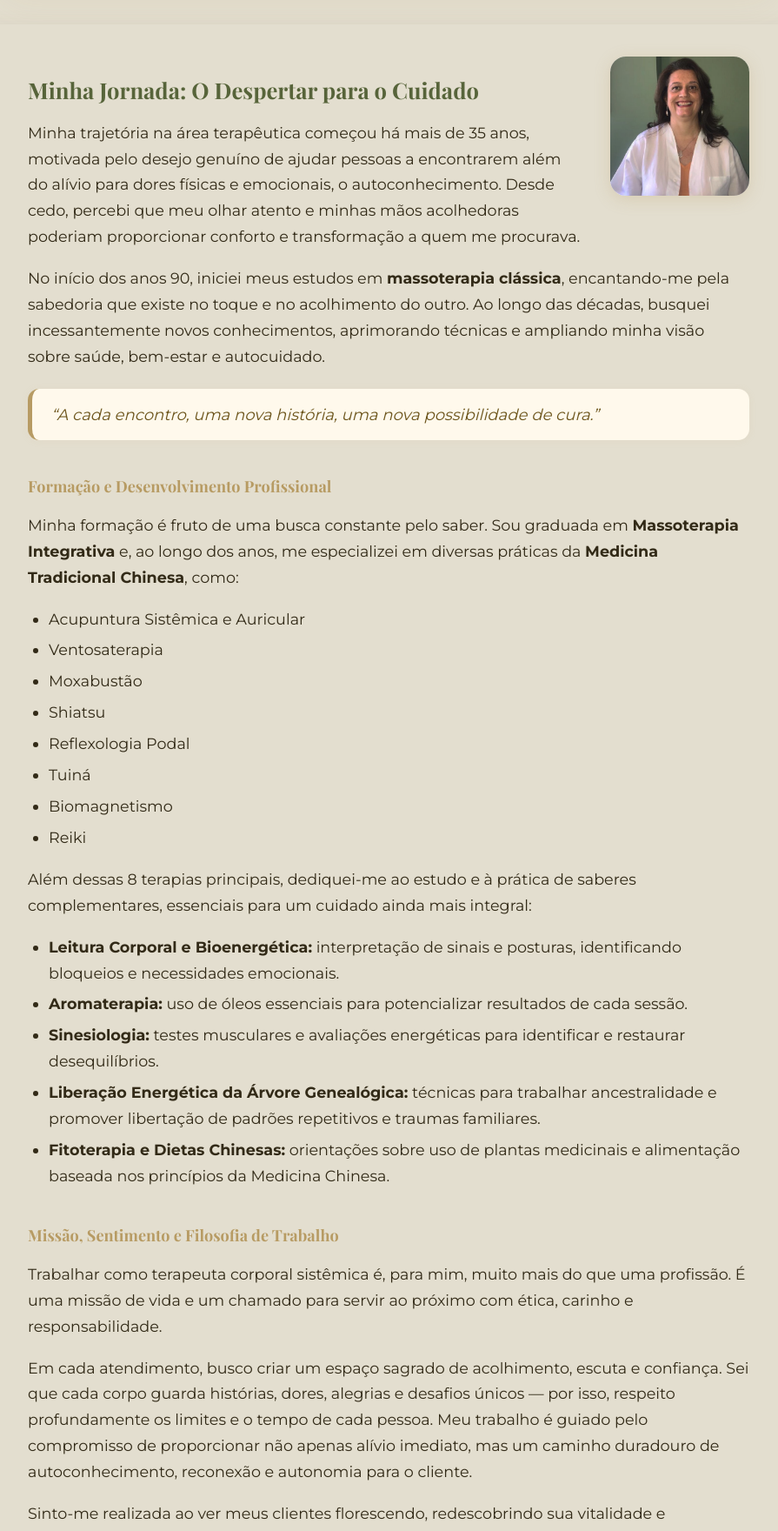
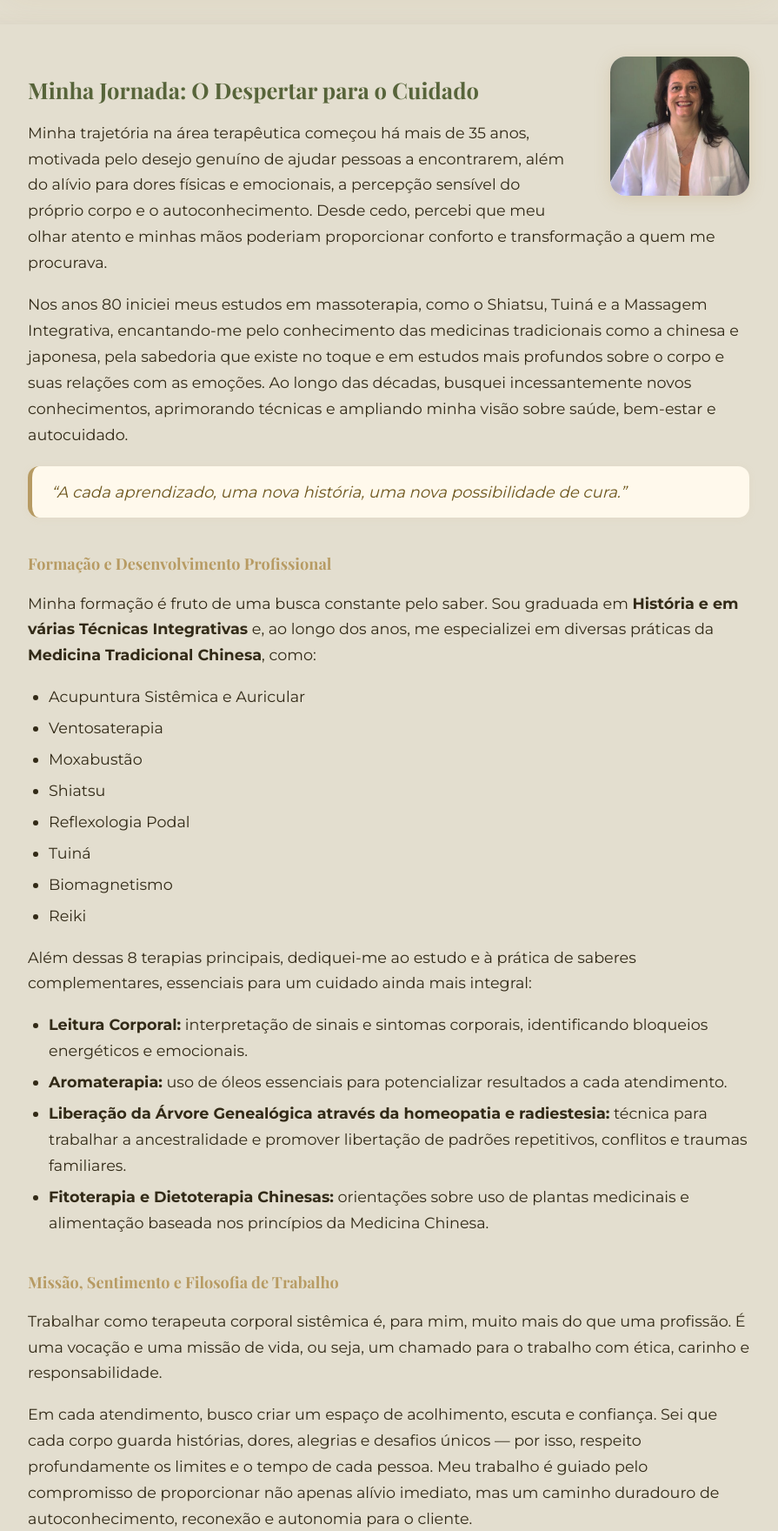
Before and after one commit to joaopfigo/Consultorio_front, a PHP site: page /sobre.html in a window 1280 px wide. Shown: the part 228-1988 px from the top of the page at 87% size, without its empty margins (193-1088 px from the left). Run offline with PHP 8.4, Linux system fonts and the light colour scheme.

Commit message:
Descreve aqui o que você mudou

```diff
--- a/sobre.html
+++ b/sobre.html
@@ -228,7 +228,7 @@
 <body>
     <nav class="navbar">
         <div class="navbar-logo-central">
-            <img src="logo.png" alt="Consultório de Terapia Corporal Sistêmica" />
+            <img src="img/logo.png" alt="Consultório de Terapia Corporal Sistêmica" />
             <span>Virlene Figueiredo</span>
         </div>
         <button class="navbar-toggle" aria-label="Abrir menu">&#9776;</button>
@@ -243,13 +243,13 @@
     </nav>
   <div class="banner-sobre">Sobre Virlene Figueiredo</div>
   <div class="sobre-container">
-    <img src="virlene.png" class="foto-sobre" alt="Virlene Figueiredo">
+    <img src="img/virlene.png" class="foto-sobre" alt="Virlene Figueiredo">
     <h2>Minha Jornada: O Despertar para o Cuidado</h2>
-    <p>Minha trajetória na área terapêutica começou há mais de 35 anos, motivada pelo desejo genuíno de ajudar pessoas a encontrarem além do alívio para dores físicas e emocionais, o autoconhecimento. Desde cedo, percebi que meu olhar atento e minhas mãos acolhedoras poderiam proporcionar conforto e transformação a quem me procurava.</p>
-    <p>No início dos anos 90, iniciei meus estudos em <b>massoterapia clássica</b>, encantando-me pela sabedoria que existe no toque e no acolhimento do outro. Ao longo das décadas, busquei incessantemente novos conhecimentos, aprimorando técnicas e ampliando minha visão sobre saúde, bem-estar e autocuidado.</p>
-    <div class="sobre-quote">“A cada encontro, uma nova história, uma nova possibilidade de cura.”</div>
+    <p>Minha trajetória na área terapêutica começou há mais de 35 anos, motivada pelo desejo genuíno de ajudar pessoas a encontrarem, além do alívio para dores físicas e emocionais, a percepção sensível do próprio corpo e o autoconhecimento. Desde cedo, percebi que meu olhar atento e minhas mãos poderiam proporcionar conforto e transformação a quem me procurava.</p>
+    <p>Nos anos 80 iniciei meus estudos em massoterapia, como o Shiatsu, Tuiná e a Massagem Integrativa, encantando-me pelo conhecimento das medicinas tradicionais como a chinesa e japonesa, pela sabedoria que existe no toque e em estudos mais profundos sobre o corpo e suas relações com as emoções. Ao longo das décadas, busquei incessantemente novos conhecimentos, aprimorando técnicas e ampliando minha visão sobre saúde, bem-estar e autocuidado.</p>
+    <div class="sobre-quote">“A cada aprendizado, uma nova história, uma nova possibilidade de cura.”</div>
     <h3>Formação e Desenvolvimento Profissional</h3>
-    <p>Minha formação é fruto de uma busca constante pelo saber. Sou graduada em <b>Massoterapia Integrativa</b> e, ao longo dos anos, me especializei em diversas práticas da <b>Medicina Tradicional Chinesa</b>, como:</p>
+    <p>Minha formação é fruto de uma busca constante pelo saber. Sou graduada em <b>História e em várias Técnicas Integrativas</b> e, ao longo dos anos, me especializei em diversas práticas da <b>Medicina Tradicional Chinesa</b>, como:</p>
     <ul>
       <li>Acupuntura Sistêmica e Auricular</li>
       <li>Ventosaterapia</li>
@@ -262,23 +262,22 @@
     </ul>
     <p>Além dessas 8 terapias principais, dediquei-me ao estudo e à prática de saberes complementares, essenciais para um cuidado ainda mais integral:</p>
     <ul>
-      <li><b>Leitura Corporal e Bioenergética:</b> interpretação de sinais e posturas, identificando bloqueios e necessidades emocionais.</li>
-      <li><b>Aromaterapia:</b> uso de óleos essenciais para potencializar resultados de cada sessão.</li>
-      <li><b>Sinesiologia:</b> testes musculares e avaliações energéticas para identificar e restaurar desequilíbrios.</li>
-      <li><b>Liberação Energética da Árvore Genealógica:</b> técnicas para trabalhar ancestralidade e promover libertação de padrões repetitivos e traumas familiares.</li>
-      <li><b>Fitoterapia e Dietas Chinesas:</b> orientações sobre uso de plantas medicinais e alimentação baseada nos princípios da Medicina Chinesa.</li>
+      <li><b>Leitura Corporal:</b> interpretação de sinais e sintomas corporais, identificando bloqueios energéticos e emocionais.</li>
+      <li><b>Aromaterapia:</b> uso de óleos essenciais para potencializar resultados a cada atendimento.</li>
+      <li><b>Liberação da Árvore Genealógica através da homeopatia e radiestesia:</b> técnica para trabalhar a ancestralidade e promover libertação de padrões repetitivos, conflitos e traumas familiares.</li>
+      <li><b>Fitoterapia e Dietoterapia Chinesas:</b> orientações sobre uso de plantas medicinais e alimentação baseada nos princípios da Medicina Chinesa.</li>
     </ul>
     <h3>Missão, Sentimento e Filosofia de Trabalho</h3>
-    <p>Trabalhar como terapeuta corporal sistêmica é, para mim, muito mais do que uma profissão. É uma missão de vida e um chamado para servir ao próximo com ética, carinho e responsabilidade.</p>
-    <p>Em cada atendimento, busco criar um espaço sagrado de acolhimento, escuta e confiança. Sei que cada corpo guarda histórias, dores, alegrias e desafios únicos — por isso, respeito profundamente os limites e o tempo de cada pessoa. Meu trabalho é guiado pelo compromisso de proporcionar não apenas alívio imediato, mas um caminho duradouro de autoconhecimento, reconexão e autonomia para o cliente.</p>
+    <p>Trabalhar como terapeuta corporal sistêmica é, para mim, muito mais do que uma profissão. É uma vocação e uma missão de vida, ou seja, um chamado para o trabalho com ética, carinho e responsabilidade.</p>
+    <p>Em cada atendimento, busco criar um espaço de acolhimento, escuta e confiança. Sei que cada corpo guarda histórias, dores, alegrias e desafios únicos — por isso, respeito profundamente os limites e o tempo de cada pessoa. Meu trabalho é guiado pelo compromisso de proporcionar não apenas alívio imediato, mas um caminho duradouro de autoconhecimento, reconexão e autonomia para o cliente.</p>
     <p>Sinto-me realizada ao ver meus clientes florescendo, redescobrindo sua vitalidade e reconhecendo a potência que existe em si mesmos. Cada evolução, conquista e superação compartilhada me inspira a continuar estudando, aprimorando técnicas e renovando meu compromisso com a saúde integrativa.</p>
     <h3>Formadora de Novos Terapeutas</h3>
-    <p>Além do atendimento clínico, acredito no poder da partilha do saber. Por isso, ao longo do ano, ministro <b>cursos e oficinas presenciais e online</b> sobre massoterapia, práticas integrativas, aromaterapia e técnicas energéticas. Nesses encontros, transmito não apenas o conhecimento técnico, mas também a importância da presença, do cuidado e do olhar humanizado no exercício da terapia.</p>
-    <p>Me orgulho de já ter contribuído com a formação de dezenas de terapeutas, que hoje atuam em diversas regiões do país, multiplicando o cuidado e a sabedoria ancestral que tanto prezo.</p>
+    <p>Além do atendimento clínico, acredito no poder da partilha do saber. Por isso, ao longo dos anos, ministro <b>cursos e oficinas</b> presenciais de massoterapia: shiatsu, massagem terapêutica sistêmica e outras práticas integrativas como aromaterapia e fitoterapia. Nesses encontros, transmito não apenas o conhecimento teórico e técnico, mas também a importância da presença, do cuidado e do olhar humanizado no exercício da terapia.</p>
+    <p>Me sinto feliz de já ter contribuído com a formação de terapeutas, que hoje atuam em diversas regiões do país, multiplicando o saber, o cuidado e a sabedoria ancestral que tanto prezo.</p>
     <h3>Reconhecimento e Caminho Futuro</h3>
-    <p>Nessas mais de três décadas de dedicação, colecionei histórias transformadoras, testemunhos de cura, encontros marcantes e aprendizados valiosos. Fui reconhecida em congressos e eventos de terapias integrativas, sempre levando comigo a bandeira do respeito, da atualização constante e da ética profissional.</p>
+    <p>Nessas mais de três décadas de dedicação, colecionei histórias transformadoras, testemunhos de cura e aprendizados valiosos. Sempre levando comigo a intenção e a prática do respeito, da atualização constante e da ética profissional.</p>
     <p>Meu propósito segue vivo: continuar aprendendo, acolhendo e formando, sempre em busca de novos caminhos para promover saúde, bem-estar e consciência.</p>
-    <div class="sobre-quote"><b>Venha fazer parte dessa história</b><br><br>Se você busca mais do que um alívio imediato, mas sim um olhar integral e cuidadoso para suas dores e desafios, será um prazer te acolher em meu consultório. Juntos, podemos trilhar um caminho de autoconhecimento, equilíbrio e renovação.</div>
+    <div class="sobre-quote"><b>Venha fazer parte dessa história</b><br><br>Se você busca mais do que um alívio imediato, mas sim um olhar integral sobre a saúde e cuidadoso para suas dores e desafios, será um prazer te acolher em meu consultório. Juntos, podemos trilhar um caminho de autoconhecimento, equilíbrio e renovação.</div>
     <div class="sobre-bottom">
       <div>Com carinho,</div>
       <div class="sobre-assinatura">Virlene Figueiredo</div>
```
Also changed, not shown: conexao.php (+7 -24 lines), getPerfil.php (+19 -19 lines), index.html (+4 -4 lines), login.php (+26 -11 lines), registrar.html (+4 -4 lines), testa_conexao.php (added, +19 -0 lines).
